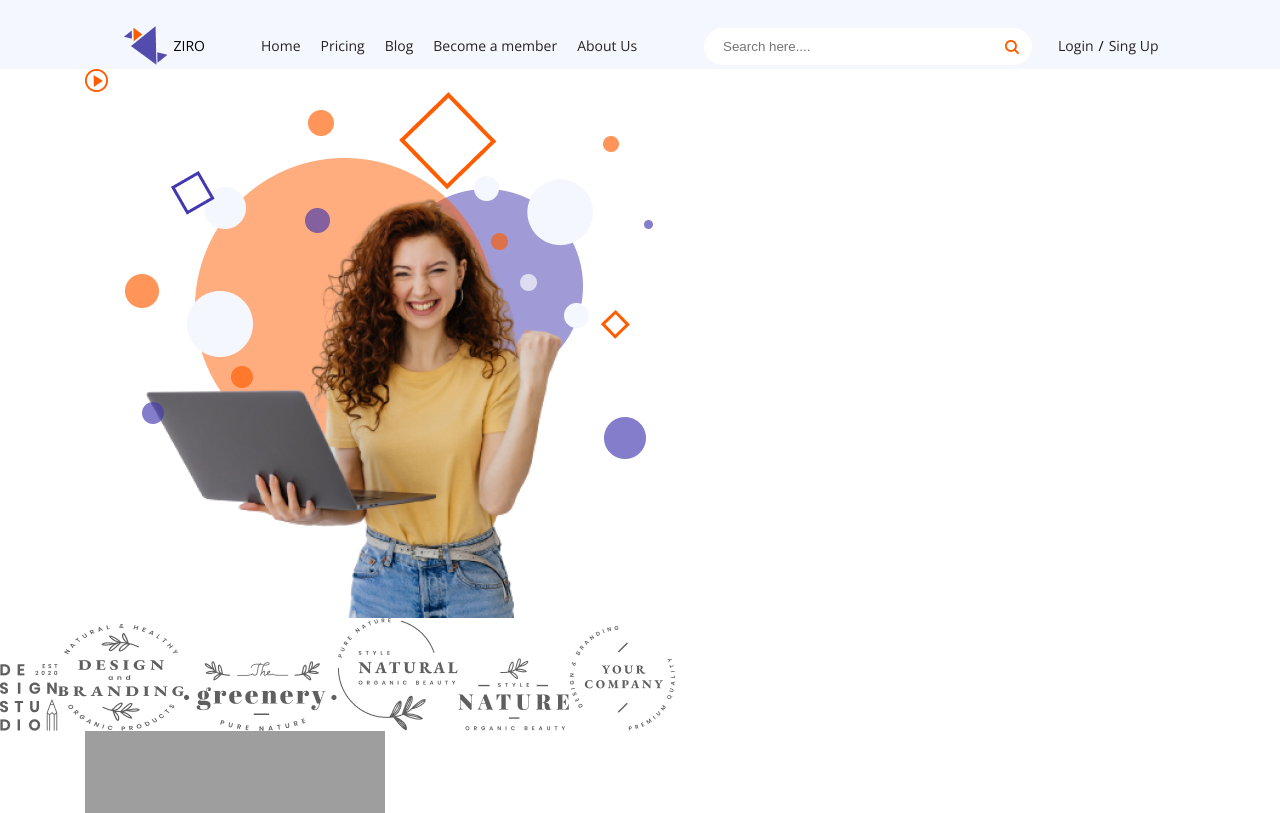
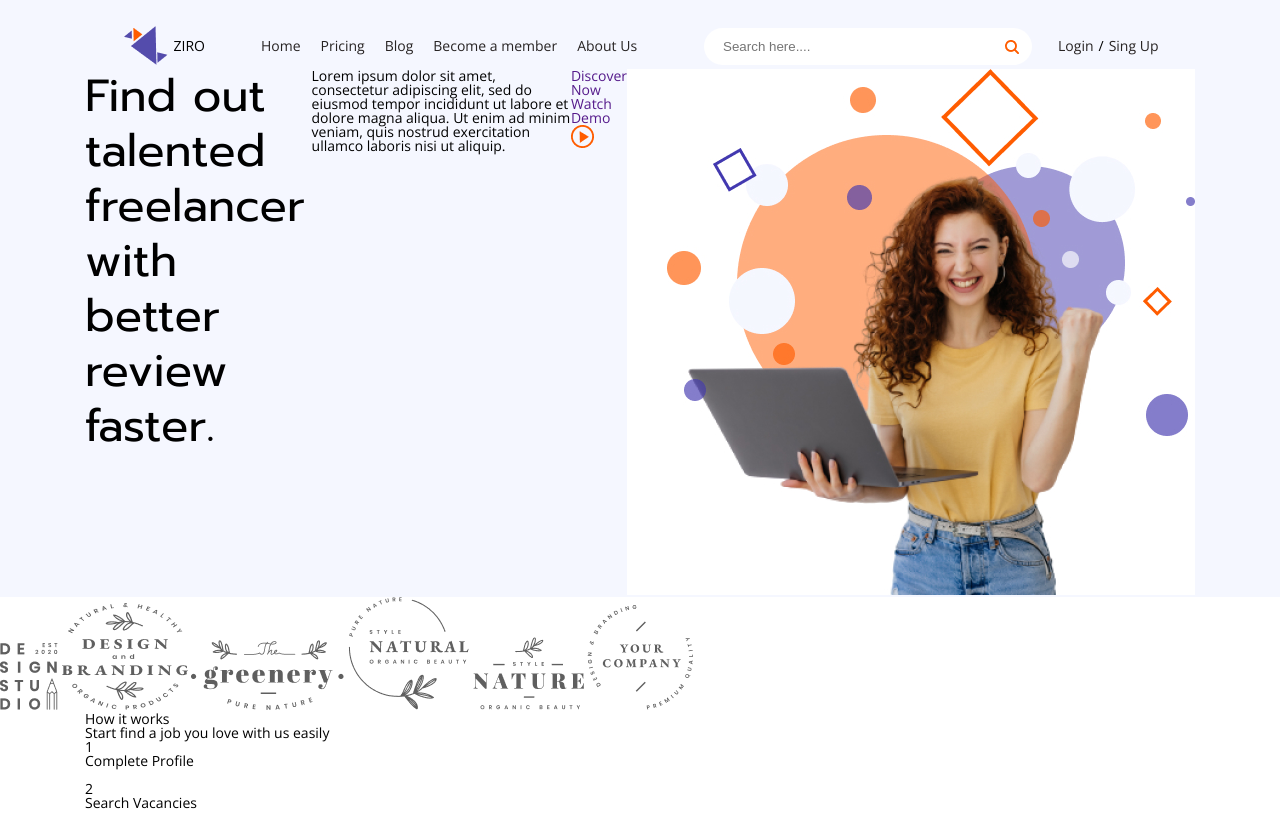
Before and after one commit to mtarasio/freelancer, a website: page index.html in a window 1280 px wide. Shown: the top 813 px of the page. Drawn offline with nearby package versions, Linux system fonts and the light colour scheme; grey boxes are pictures that could not be loaded; a web font is replaced by a local one.

Commit message:
main-bock building

```diff
--- a/index.html
+++ b/index.html
@@ -54,7 +54,7 @@
                             <img src="./images/main/play btn.png" alt="">
                         </div>
                     </div>
-                    <div class="main__image">
+                    <div class="main-block__image">
                         <img src="./images/main/title image.jpg" alt="">
                     </div>
                 </div>
--- a/styles/general.scss
+++ b/styles/general.scss
@@ -7,7 +7,6 @@
 
  .page{
     flex: 1 1 auto;
-    font-size: 0;
  }
 
  [class*="__container"]{
--- a/styles/main-block.scss
+++ b/styles/main-block.scss
@@ -10,5 +10,14 @@
 }
 .main-block__description {
     display: flex;
-    width: 100%;
+    flex-direction: column;
+    h1{
+        font-family: Prompt;
+        font-size: 45px;
+        font-weight: 400;
+        line-height: 55px;
+        letter-spacing: 7%;
+        text-align: left;
+    }
+
 }
--- a/styles/main.scss
+++ b/styles/main.scss
@@ -2,3 +2,4 @@
 @import "general.scss";
 @import "header.scss";
 @import "variables.scss";
+@import "main-block.scss"
```
Also changed, not shown: styles/general.css, styles/main-block.css, styles/main.css, 1 other file.
